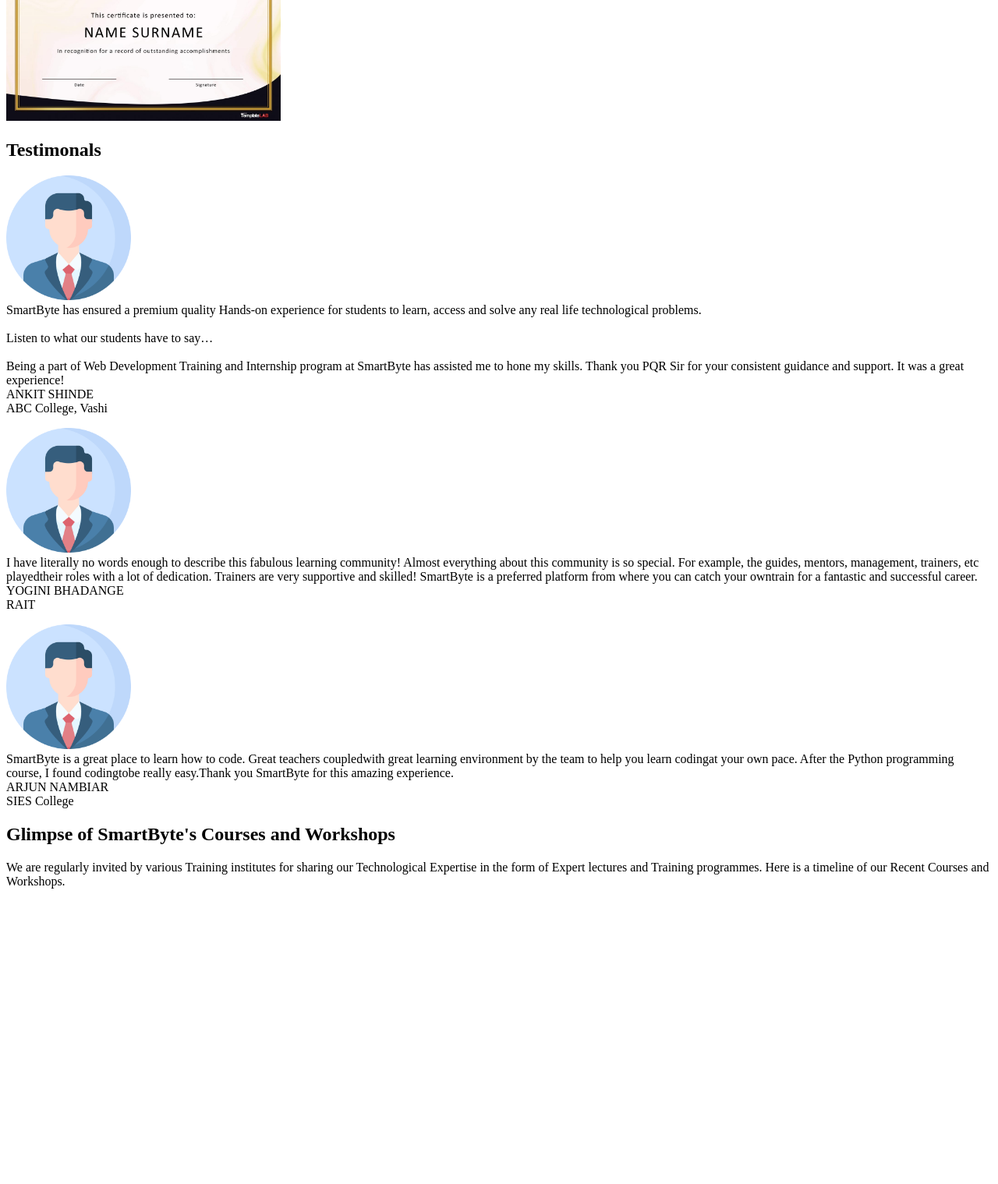
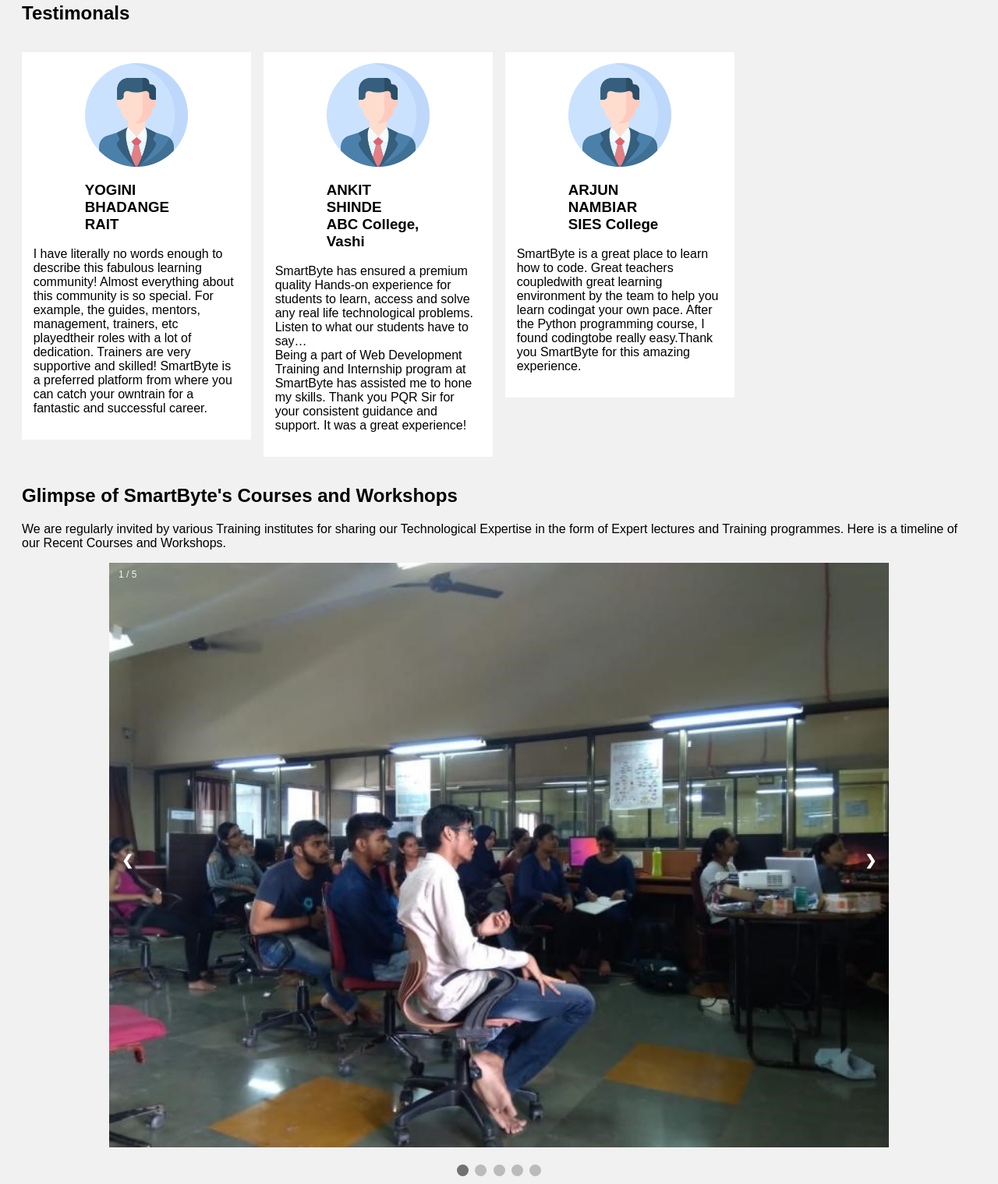
Before and after one commit to Mudassir-A/Practice, a plain HTML site: page index.html in a window 1280 px wide. Shown: the part 841-2360 px from the top of the page at 78% size. Before the commit the page ends 1997 px from the top, so only its background shows below. Drawn offline with Linux system fonts and the light colour scheme.

Commit message:
changes added

```diff
--- a/index.html
+++ b/index.html
@@ -17,14 +17,17 @@
 
     </div>
 
-    <div class="container" id="courseHighlights">
+    <div class="container" id="ch1">
         <h2>Course Highlights</h2>
-        <ul>
+        <div>
+            <ul id="ch2">
                 <li>Learn Artificial Intelligence with practical knowledge fromleadingIndustry experts. </li>
                 <li>50+ hours of Classroom training with limited seats</li>
                 <li>Learn the skills that set you apart as a job ready A.I expert</li>
                 <li>Enroll for the course by signing up below</li>
             </ul>
+
+        </div>
     </div>
 
     <div class="container" id="syllabus">
@@ -40,51 +43,96 @@
 
     <div class="container" id="certificate">
         <h2>All participants will be presented with a certificate of course completionand internship</h2>
-        <img src="certificate.jpg" alt="" id="cert1" style="width: 22rem"><br>
+        <img src="certificate.jpg" alt="" id="cert1" style="width: 22rem">
         <img src="certificate.jpg" alt="" id="cert2" style="width: 22rem">
     </div>
 
-    <div class="container" id="testimonals">
+    <!-- Portfolio Gallery Grid -->
+    <div style="display: block;
+    margin-left: auto;
+    margin-right: auto; width: auto;">
         <h2>Testimonals</h2>
+        <div class="row">
+            <div class="column">
+                <div class="content" style="padding: 5%; align-items: center; justify-items: center;">
+                    <img class="user" src="testimonals.png" alt="" style="display: block;
+                    margin-left: auto;
+                    margin-right: auto;
+                    width: 50%;">
+                    <h3 style="display: block;
+                    margin-left: auto;
+                    margin-right: auto;
+                    width: 50%;">YOGINI BHADANGE <br>
+                        RAIT
+                    </h3>
+                    <p> I have literally no words enough to describe this fabulous learning community! Almost everything
+                        about this
+                        community is so special. For example, the guides, mentors, management, trainers, etc playedtheir
+                        roles with
+                        a
+                        lot of
+                        dedication. Trainers are very supportive and skilled!
+                        SmartByte is a preferred platform from where you can catch your owntrain for a fantastic and
+                        successful
+                        career.
+                        <br>
+                    </p>
+                </div>
+            </div>
+            <div class="column">
+                <div class="content" style="padding: 5%; align-items: center; justify-items: center;">
+                    <img class="user" src="testimonals.png" alt="" style="display: block;
+                    margin-left: auto;
+                    margin-right: auto;
+                    width: 50%;">
+                    <h3 style="display: block;
+                    margin-left: auto;
+                    margin-right: auto;
+                    width: 50%;">ANKIT SHINDE <br>
+                        ABC College, Vashi</h3>
                     <p>
-            <img src="testimonals.png" alt="" style="width: 10rem"> <br>
-            SmartByte has ensured a premium quality Hands-on experience for students to learn, access and solve any real
-            life technological problems. <br> <br>
-            Listen to what our students have to say… <br><br>
-            Being a part of Web Development Training and Internship program at SmartByte has assisted me to hone my
+                        SmartByte has ensured a premium quality Hands-on experience for students to learn, access and
+                        solve
+                        any real
+                        life technological problems. <br>
+                        Listen to what our students have to say… <br>
+                        Being a part of Web Development Training and Internship program at SmartByte has assisted me to
+                        hone
+                        my
                         skills.
                         Thank you PQR Sir for your
                         consistent guidance and support. It was a great experience! <br>
-            ANKIT SHINDE <br>
-            ABC College, Vashi
+
                     </p>
-
+                </div>
+            </div>
+            <div class="column">
+                <div class="content" style="padding: 5%; align-items: center; justify-items: center;">
+                    <img class=" user" src="testimonals.png" alt="" style="display: block;
+                    margin-left: auto;
+                    margin-right: auto;
+                    width: 50%;">
+                    <h3 style="display: block;
+                    margin-left: auto;
+                    margin-right: auto;
+                    width: 50%;">ARJUN NAMBIAR <br>
+                        SIES College</h3>
                     <p>
-            <img src="testimonals.png" alt="" style="width: 10rem"> <br>
-            I have literally no words enough to describe this fabulous learning community! Almost everything about this
-            community is so special. For example, the guides, mentors, management, trainers, etc playedtheir roles with
-            a
-            lot of
-            dedication. Trainers are very supportive and skilled!
-            SmartByte is a preferred platform from where you can catch your owntrain for a fantastic and successful
-            career.
-            <br>
-            YOGINI BHADANGE <br>
-            RAIT
-        </p>
-
-        <p>
-            <img src="testimonals.png" alt="" style="width: 10rem"> <br>
-            SmartByte is a great place to learn how to code. Great teachers coupledwith great learning environment by
+                        SmartByte is a great place to learn how to code. Great teachers coupledwith great learning
+                        environment by
                         the
                         team to help you learn codingat
-            your own pace. After the Python programming course, I found codingtobe really easy.Thank you SmartByte for
+                        your own pace. After the Python programming course, I found codingtobe really easy.Thank you
+                        SmartByte for
                         this
-            amazing experience. <br> ARJUN NAMBIAR <br>
-            SIES College
+                        amazing experience. <br>
                     </p>
+                </div>
+            </div>
+            <!-- END GRID -->
+        </div>
+    </div>
 
-    </div>
 
     <div class="container" id="glimpse">
         <h2>Glimpse of SmartByte's Courses and Workshops</h2>
@@ -94,15 +142,90 @@
             programmes. Here is a timeline of our Recent Courses and Workshops.
         </p>
 
-        <!-- <img src="g1.jpg" alt="" style="">
-        <img src="g2.jpg" alt="">
-        <img src="g3.jpg" alt="">
-        <img src="g4.jpg" alt="">
-        <img src="g5.jpg" alt=""> -->
+    </div>
+
+    <!-- Slideshow container -->
+    <div class="slideshow-container">
+
+        <!-- Full-width images with number and caption text -->
+        <div class="mySlides fade">
+            <div class="numbertext">1 / 5</div>
+            <img src="g1.jpg" style="width:100%">
+            <!-- <div class="text">Caption Text</div> -->
+        </div>
+
+        <div class="mySlides fade">
+            <div class="numbertext">2 / 5</div>
+            <img src="g2.jpg" style="width:100%">
+            <!-- <div class="text">Caption Two</div> -->
+        </div>
+
+        <div class="mySlides fade">
+            <div class="numbertext">3 / 5</div>
+            <img src="g3.jpg" style="width:100%">
+            <!-- <div class="text">Caption Three</div> -->
+        </div>
 
 
+        <div class="mySlides fade">
+            <div class="numbertext">4 / 5</div>
+            <img src="g4.jpg" style="width:100%">
+            <!-- <div class="text">Caption Three</div> -->
         </div>
 
+
+        <div class="mySlides fade">
+            <div class="numbertext">5 / 5</div>
+            <img src="g5.jpg" style="width:100%">
+            <!-- <div class="text">Caption Three</div> -->
+        </div>
+
+        <!-- Next and previous buttons -->
+        <a class="prev" onclick="plusSlides(-1)">&#10094;</a>
+        <a class="next" onclick="plusSlides(1)">&#10095;</a>
+    </div>
+    <br>
+
+    <!-- The dots/circles -->
+    <div style="text-align:center">
+        <span class="dot" onclick="currentSlide(1)"></span>
+        <span class="dot" onclick="currentSlide(2)"></span>
+        <span class="dot" onclick="currentSlide(3)"></span>
+        <span class="dot" onclick="currentSlide(4)"></span>
+        <span class="dot" onclick="currentSlide(5)"></span>
+    </div>
+
+    <script>
+        let slideIndex = 1;
+        showSlides(slideIndex);
+
+        // Next/previous controls
+        function plusSlides(n) {
+            showSlides(slideIndex += n);
+        }
+
+        // Thumbnail image controls
+        function currentSlide(n) {
+            showSlides(slideIndex = n);
+        }
+
+        function showSlides(n) {
+            let i;
+            let slides = document.getElementsByClassName("mySlides");
+            let dots = document.getElementsByClassName("dot");
+            if (n > slides.length) { slideIndex = 1 }
+            if (n < 1) { slideIndex = slides.length }
+            for (i = 0; i < slides.length; i++) {
+                slides[i].style.display = "none";
+            }
+            for (i = 0; i < dots.length; i++) {
+                dots[i].className = dots[i].className.replace(" active", "");
+            }
+            slides[slideIndex - 1].style.display = "block";
+            dots[slideIndex - 1].className += " active";
+        }
+
+    </script>
 </body>
 
 </html>
--- a/style.css
+++ b/style.css
@@ -0,0 +1,151 @@
+* {
+    box-sizing: border-box;
+  }
+
+  body {
+    background-color: #f1f1f1;
+    padding: 20px;
+    font-family: Arial;
+  }
+
+  /* Center website */
+  .main {
+    max-width: 1000px;
+    margin: auto;
+  }
+
+  h1 {
+    font-size: 50px;
+    word-break: break-all;
+  }
+
+  .row {
+    margin: 8px -16px;
+  }
+
+  /* Add padding BETWEEN each column */
+  .row,
+  .row > .column {
+    padding: 8px;
+  }
+
+  /* Create four equal columns that floats next to each other */
+  .column {
+    float: left;
+    width: 25%;
+  }
+
+  /* Clear floats after rows */
+  .row:after {
+    content: "";
+    display: table;
+    clear: both;
+  }
+
+  /* Content */
+  .content {
+    background-color: white;
+    padding: 5px;
+  }
+
+  /* Responsive layout - makes a two column-layout instead of four columns */
+  @media screen and (max-width: 900px) {
+    .column {
+      width: 50%;
+    }
+  }
+
+  /* Responsive layout - makes the two columns stack on top of each other instead of next to each other */
+  @media screen and (max-width: 600px) {
+    .column {
+      width: 100%;
+    }
+  }
+
+  * {box-sizing:border-box}
+
+/* Slideshow container */
+.slideshow-container {
+  max-width: 1000px;
+  position: relative;
+  margin: auto;
+}
+
+/* Hide the images by default */
+.mySlides {
+  display: none;
+}
+
+/* Next & previous buttons */
+.prev, .next {
+  cursor: pointer;
+  position: absolute;
+  top: 50%;
+  width: auto;
+  margin-top: -22px;
+  padding: 16px;
+  color: white;
+  font-weight: bold;
+  font-size: 18px;
+  transition: 0.6s ease;
+  border-radius: 0 3px 3px 0;
+  user-select: none;
+}
+
+/* Position the "next button" to the right */
+.next {
+  right: 0;
+  border-radius: 3px 0 0 3px;
+}
+
+/* On hover, add a black background color with a little bit see-through */
+.prev:hover, .next:hover {
+  background-color: rgba(0,0,0,0.8);
+}
+
+/* Caption text */
+.text {
+  color: #f2f2f2;
+  font-size: 15px;
+  padding: 8px 12px;
+  position: absolute;
+  bottom: 8px;
+  width: 100%;
+  text-align: center;
+}
+
+/* Number text (1/3 etc) */
+.numbertext {
+  color: #f2f2f2;
+  font-size: 12px;
+  padding: 8px 12px;
+  position: absolute;
+  top: 0;
+}
+
+/* The dots/bullets/indicators */
+.dot {
+  cursor: pointer;
+  height: 15px;
+  width: 15px;
+  margin: 0 2px;
+  background-color: #bbb;
+  border-radius: 50%;
+  display: inline-block;
+  transition: background-color 0.6s ease;
+}
+
+.active, .dot:hover {
+  background-color: #717171;
+}
+
+/* Fading animation */
+.fade {
+  animation-name: fade;
+  animation-duration: 1.5s;
+}
+
+@keyframes fade {
+  from {opacity: .4}
+  to {opacity: 1}
+}
```
Lines whose indentation alone changed are shown as unchanged.
